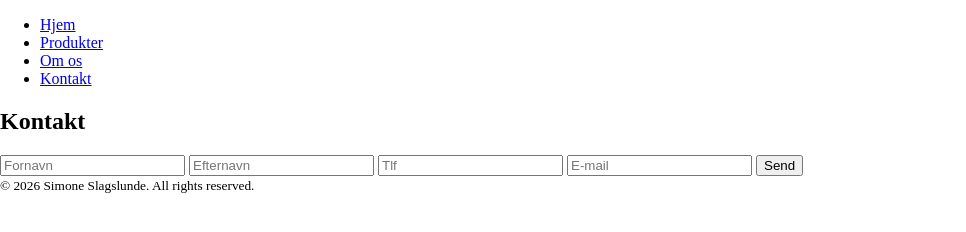
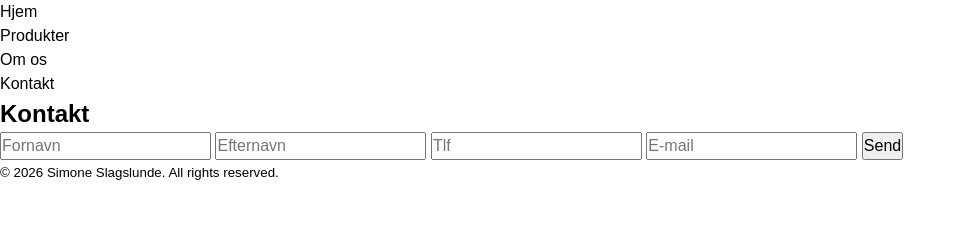
Before and after one commit to simone1608/dw-github-traening-simone, a plain HTML site: page kontakt.html in a window 1280 px wide. Shown: the whole page, without its empty margins (0-966 px from the left). Drawn offline with Linux system fonts and the light colour scheme.

Commit message:
Tilføjede reset style til css

```diff
--- a/style.css
+++ b/style.css
@@ -1,5 +1,51 @@
+/* #region RESETS */
 html,
 body {
     margin: 0;
     padding: 0;
 }
+
+*,
+*::before,
+*::after {
+    box-sizing: border-box;
+    margin: 0;
+    padding: 0;
+}
+
+ul,
+ol {
+    list-style: none;
+}
+
+button,
+input,
+select,
+textarea {
+    font: inherit;
+}
+
+img,
+video {
+    max-width: 100%;
+    height: auto;
+}
+
+figure {
+    margin-right: 0;
+    margin-left: 0;
+}
+
+a {
+    text-decoration: none;
+    color: inherit;
+}
+
+body {
+    font-family: sans-serif;
+    line-height: 1.5;
+    background: #fff;
+    color: #000;
+}
+
+/* #endregion RESETS */
```
